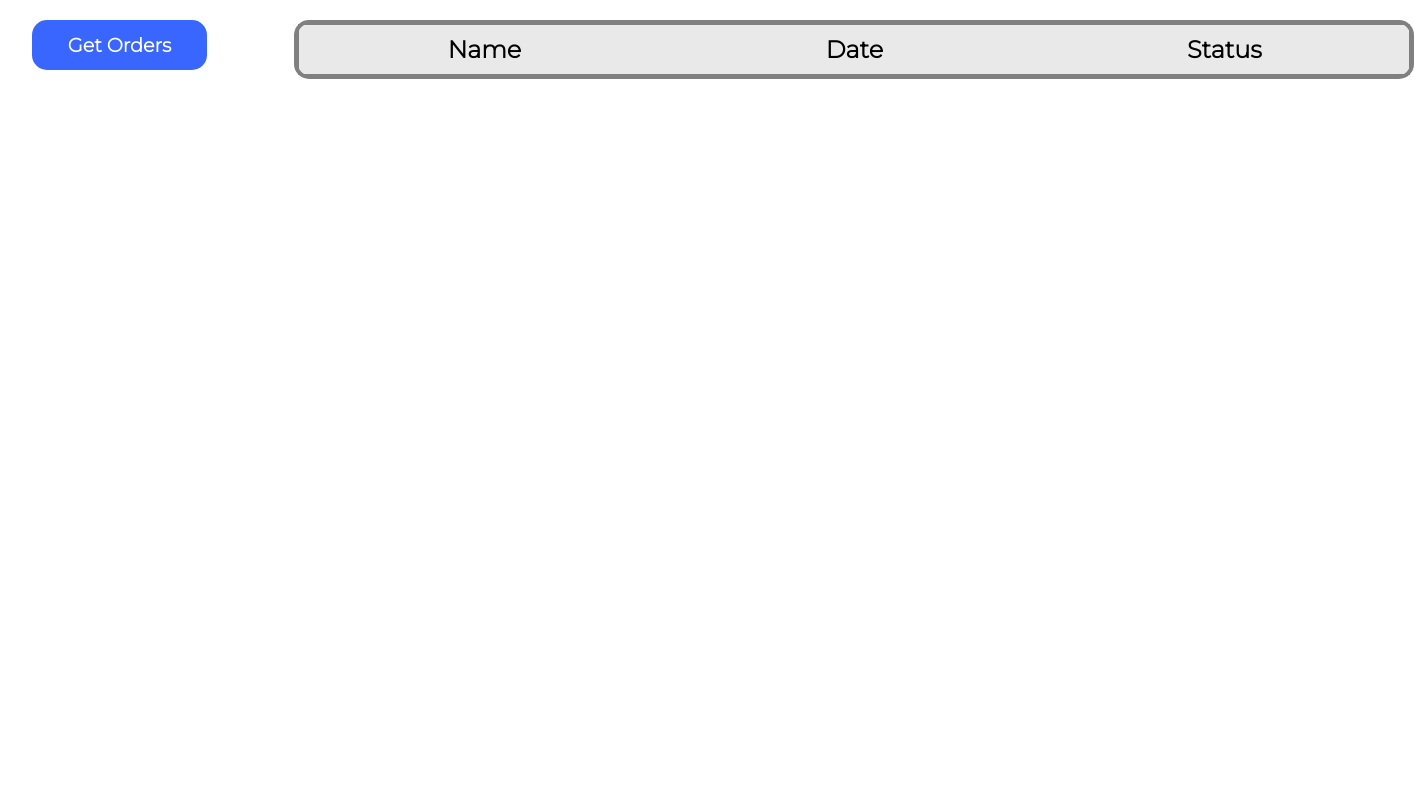
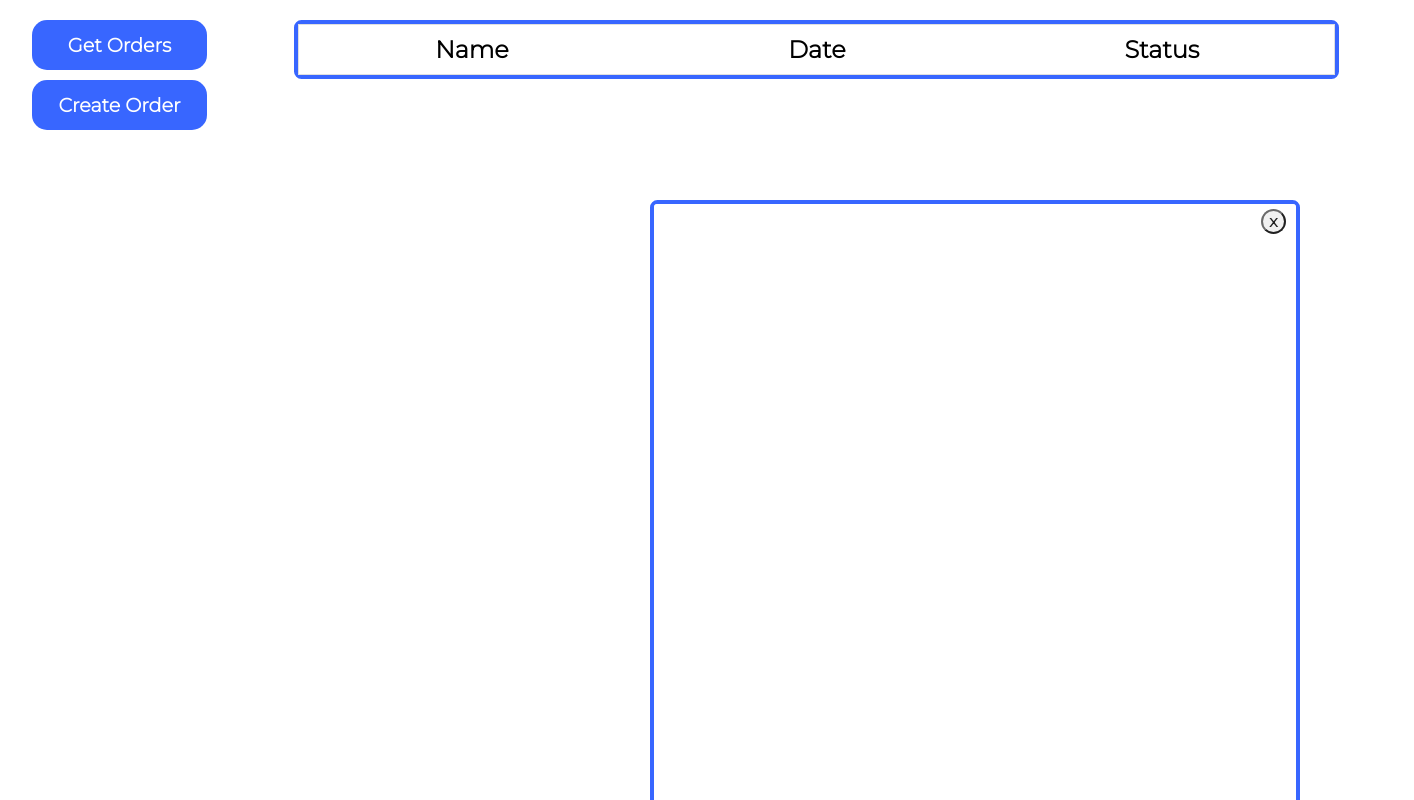
Before and after one commit to alec-b-williams/420_Capstone, a React (Create React App) app: page / in a window 1280 px wide. Shown: the whole page, 1414 px wide, since content can reach past the window. Built offline with nearby package versions, Linux system fonts and the light colour scheme.

Commit message:
Form Elements Added
- Create Order button added
- Form layout added (Input type needed)
- Changed file names to match purpose

WIP:
- Button needs to generate the form, as of now it is static.

```diff
--- a/src/App.css
+++ b/src/App.css
@@ -6,17 +6,3 @@
     box-sizing: border-box;
     font-family: 'Montserrat', sans-serif;
 }
-
-.Table {
-  text-align: center;
-  position: absolute;
-  top: 2.5%;
-  left: 23%;
-  background-color: rgb(233, 233, 233);
-  border-radius: 15px;
-  border: 4px solid gray;
-  display: flex;
-  flex-direction: column;
-  align-items: center;
-  justify-content: center;
-}
--- a/src/App.js
+++ b/src/App.js
@@ -1,10 +1,13 @@
 import './App.css';
-import './CustomButton.css';
+import './TableButton.css';
+import './SKUForm.css';
 import React from "react";
-import CustomButton from "./CustomButton.js"
-import CustomTableEntry from './CustomTable';
+import TableButton from "./TableButton.js"
+import CustomTableEntry from './CustomTable.js';
+import SKUForm from './SKUForm.js'
+import {useState} from 'react';
 
-class App extends React.Component {
+export default class App extends React.Component {
   constructor(props) {
     super(props);
     this.state = {
@@ -36,16 +39,23 @@ class App extends React.Component {
     );
 
     // Remind to self: need a switch page for table.
+    // "Create Order" button needs to generate form when clicked on.
     return (
       <section>
-        <div className="Button">
-        <CustomButton text="Get Orders" onClick={this.fetchOrders} />
+        <div className="TableButton">
+          <TableButton text="Get Orders" onClick={this.fetchOrders} />
        </div>
-      <div className="Table">
-          <div className='tableContainer'>
-            {tableEntries}
-          </div>
+
+      <div className="CustomTable">
+        {tableEntries}
       </div>
+
+      <div className="SKUForm">
+        <button className="SKUButton" > Create Order </button>
+        <SKUForm trigger={true}>
+        </SKUForm>
+      </div>
+
       </section>
     );
   }
@@ -69,5 +79,3 @@ class App extends React.Component {
     });
   }
 }
-
-export default App;
--- a/src/CustomTable.css
+++ b/src/CustomTable.css
@@ -1,16 +1,32 @@
+.CustomTable {
+    text-align: center;
+    position: absolute;
+    top: 2.5%;
+    left: 23%;
+    background-color: rgb(255, 255, 255);
+    border-radius: 7.5px;
+    border: 4px solid rgb(56, 102, 255);
+    display: flex;
+    flex-direction: column;
+    align-items: center;
+    justify-content: center;
+  }
+
+
 .tableEntry {
     display: flex;
-    border: 1px solid gray;
+    border: 0.1px solid rgb(223, 223, 223);
 }
 
 .holder {
-    width: 350px;
+    width: 325px;
     margin: 10px;
 }
 
 /* Min-height will change the spacing inside the box from the word */
 .orderCustName {
     min-height: 5px;
+    border-radius: 50px;
     font-size: 24px;
     font-weight: bold;
 }
--- /dev/null
+++ b/src/SKUForm.css
@@ -0,0 +1,52 @@
+.pop-up {
+    position: fixed;
+    top: 200px;
+    left: 650px;
+    width: 650px;
+    height: 700px;
+    border-radius: 7.5px;
+    border: 4px solid rgb(56, 102, 255);
+}
+
+.popup-inner {
+    position: relative;
+    height: 692px;
+    border-radius: 3px;
+    background-color: white;
+    opacity: 87%;
+}
+
+.popup-inner .close-btn {
+    position: absolute;
+    font-size: 16px;
+    font-weight: bold;
+    top: 5px;
+    right: 10px;
+    width: 25px;
+    height: 25px;
+    border-radius: 50px;
+    border-color: black;
+}
+
+.close-btn:hover {
+    background-color: rgb(197, 197, 197);
+}
+
+.SKUButton {
+    background-color: rgb(56, 102, 255);
+    font-size: 1.2em;
+    font-weight: bold;
+    height: 50px;
+    width: 175px;
+    position: absolute;
+    left: 2.5%;
+    top: 10%;
+    border-radius: 15px;
+    color:white;
+    border: none;
+    outline: none;
+}
+
+.SKUButton:hover {
+    background-color: rgb(0, 60, 255);
+}
--- /dev/null
+++ b/src/SKUForm.js
@@ -0,0 +1,16 @@
+import React from 'react'
+import './SKUForm.css';
+
+function SKUForm(props) {
+    return (props.trigger) ? (
+        <div className="pop-up">
+            <div className="popup-inner">
+                <form id="sku selection"> </form>
+                <button className="close-btn">x</button>
+                {props.children}
+            </div>
+        </div>
+    ) : "";
+}
+
+export default SKUForm
--- a/src/CustomButton.js
+++ b/src/TableButton.js
@@ -1,11 +1,11 @@
 import React from "react";
 import ReactComponent from "react";
-import './CustomButton.css';
+import './TableButton.css';
 
-function CustomButton(props) {
+function TableButton(props) {
     return (
       <button className= 'api-button' onClick={props.onClick}>{props.text}</button>
     );
 }
 
-export default CustomButton;
+export default TableButton;
```
Also changed, not shown: src/TableButton.css (renamed from src/CustomButton.css).
